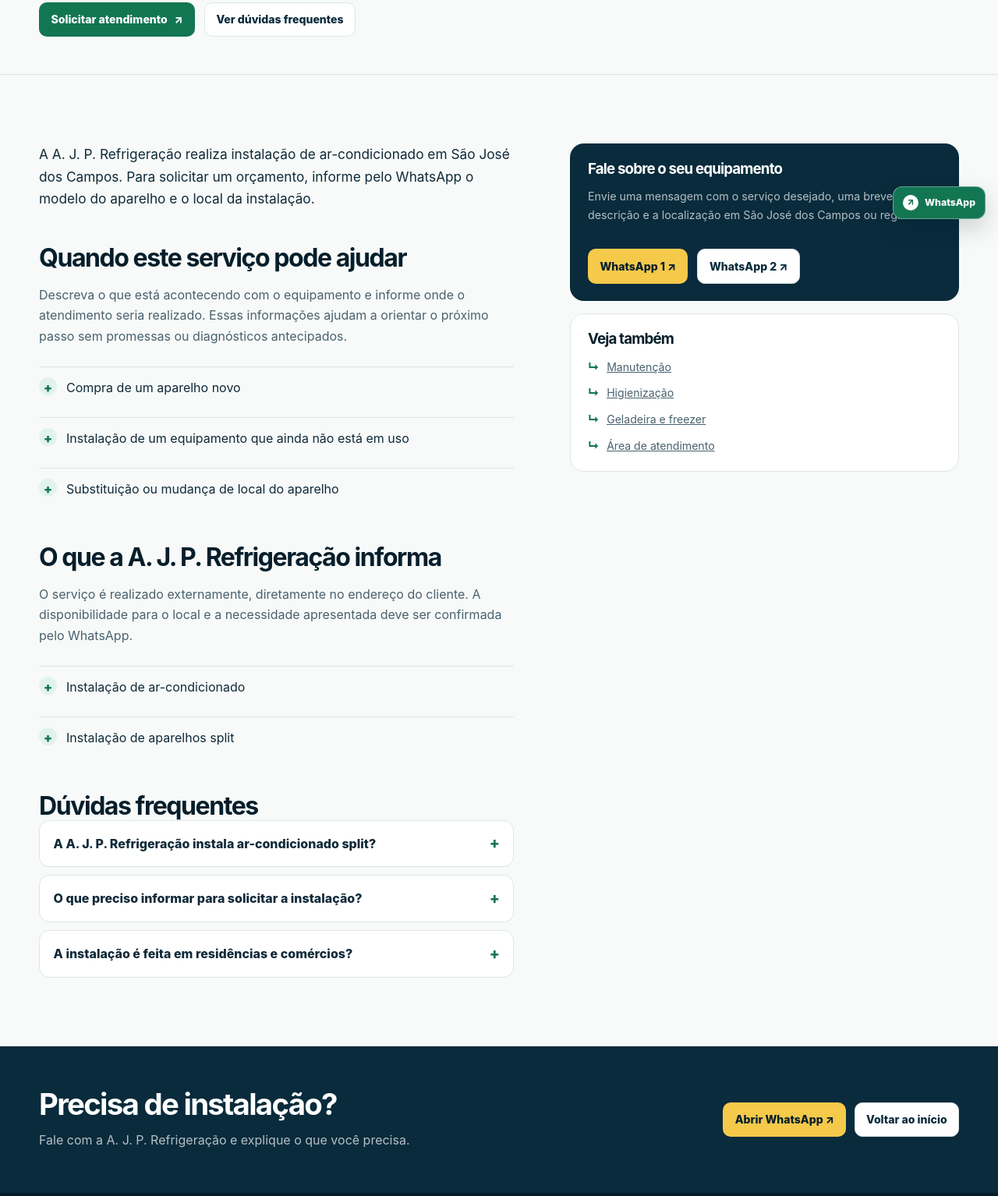
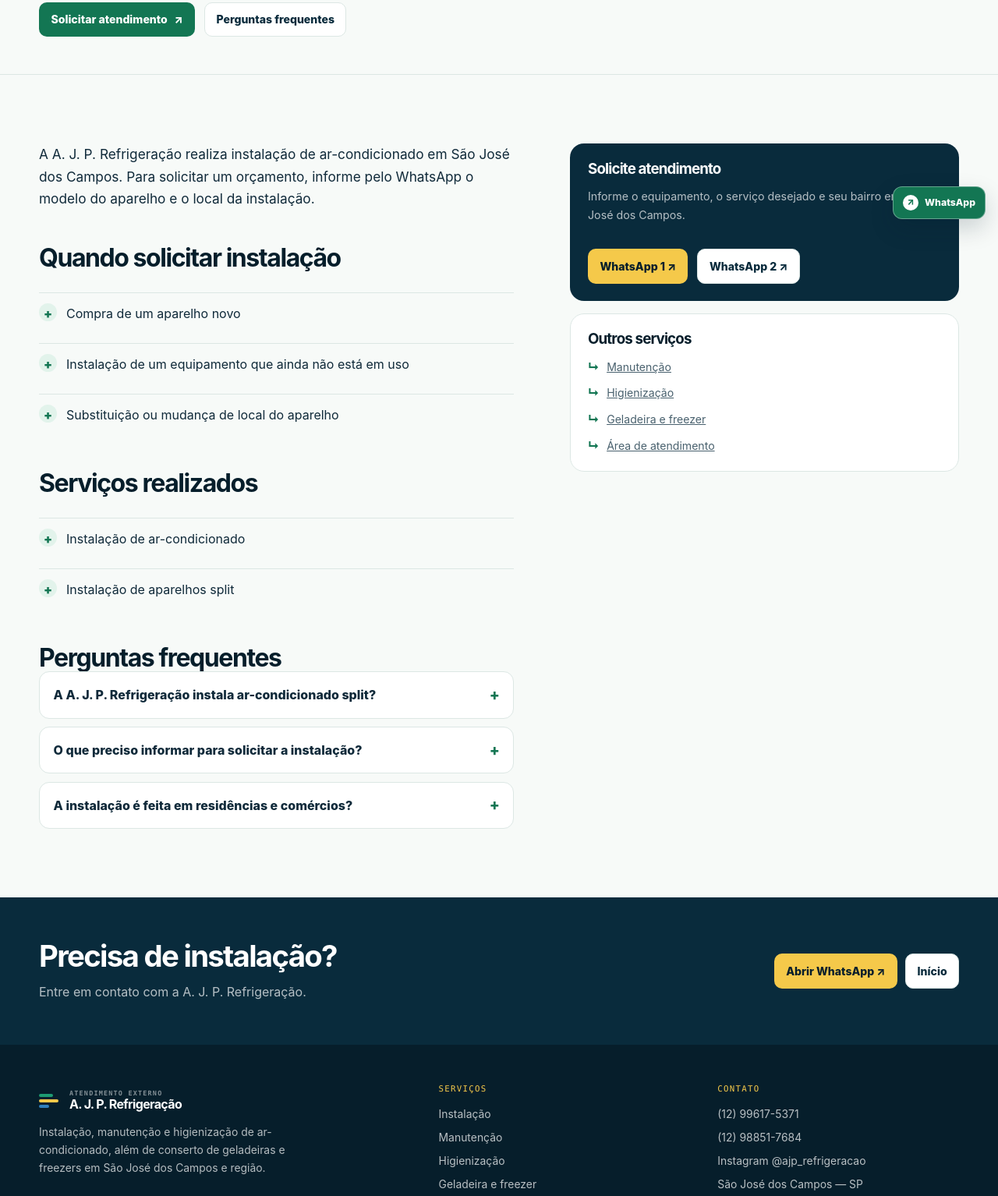
Before and after one commit to rafael-rsadigital/ajprefrigeracao, an Astro site: page /instalacao-de-ar-condicionado in a window 1280 px wide. Shown: the part 503-2037 px from the top of the page at 78% size. Built offline with nearby package versions, Linux system fonts and the light colour scheme; Astro itself is replaced by a stand-in of ours.

Commit message:
Revisar conteúdo e hierarquia das páginas de serviço

```diff
--- a/src/components/ServicePage.astro
+++ b/src/components/ServicePage.astro
@@ -38,7 +38,7 @@ const jsonLd = [
 ---
 <SiteLayout
   title={`${service.title} em São José dos Campos | A. J. P. Refrigeração`}
-  description={`${service.title} em São José dos Campos e região. Saiba como solicitar atendimento da A. J. P. Refrigeração pelo WhatsApp.`}
+  description={`${service.title} em São José dos Campos e região. Consulte a A. J. P. Refrigeração e solicite atendimento pelo WhatsApp.`}
   canonicalPath={canonicalPath}
   keywords={[`${service.title} em São José dos Campos`, service.shortTitle, 'A. J. P. Refrigeração', 'São José dos Campos']}
   jsonLd={jsonLd}
@@ -51,7 +51,7 @@ const jsonLd = [
       <p class="lede">{service.summary}</p>
       <div class="hero-actions">
         <a class="button button--primary" href={primaryWhatsApp} target="_blank" rel="noreferrer">Solicitar atendimento <span aria-hidden="true">↗</span></a>
-        <a class="button button--secondary" href="#duvidas">Ver dúvidas frequentes</a>
+        <a class="button button--secondary" href="#duvidas">Perguntas frequentes</a>
       </div>
     </div>
   </section>
@@ -60,37 +60,35 @@ const jsonLd = [
     <div class="container service-layout">
       <article class="service-content">
         <p>{service.description}</p>
-        <h2>Quando este serviço pode ajudar</h2>
-        <p>Descreva o que está acontecendo com o equipamento e informe onde o atendimento seria realizado. Essas informações ajudam a orientar o próximo passo sem promessas ou diagnósticos antecipados.</p>
+        <h2>Quando solicitar {service.shortTitle.toLowerCase()}</h2>
         <ul class="fact-list">
           {service.problems.map((problem) => <li>{problem}</li>)}
         </ul>
 
-        <h2>O que a A. J. P. Refrigeração informa</h2>
-        <p>O serviço é realizado externamente, diretamente no endereço do cliente. A disponibilidade para o local e a necessidade apresentada deve ser confirmada pelo WhatsApp.</p>
+        <h2>Serviços realizados</h2>
         <ul class="fact-list">
           {service.highlights.map((highlight) => <li>{highlight}</li>)}
         </ul>
 
         <div id="duvidas">
-          <h2>Dúvidas frequentes</h2>
+          <h2>Perguntas frequentes</h2>
           <FAQ items={service.faqs} />
         </div>
       </article>
 
-      <aside class="service-aside" aria-label="Solicite atendimento">
+      <aside class="service-aside" aria-label="Contato">
         <div class="aside-card aside-card--accent">
-          <h3>Fale sobre o seu equipamento</h3>
-          <p>Envie uma mensagem com o serviço desejado, uma breve descrição e a localização em São José dos Campos ou região.</p>
+          <h3>Solicite atendimento</h3>
+          <p>Informe o equipamento, o serviço desejado e seu bairro em São José dos Campos.</p>
           <div class="hero-actions">
             <a class="button button--on-dark" href={primaryWhatsApp} target="_blank" rel="noreferrer">WhatsApp 1 ↗</a>
             <a class="button button--secondary" href={secondaryWhatsApp} target="_blank" rel="noreferrer">WhatsApp 2 ↗</a>
           </div>
         </div>
         <div class="aside-card">
-          <h3>Veja também</h3>
+          <h3>Outros serviços</h3>
           <ul class="bullet-list">
-            {Object.values(serviceBySlug).filter((other) => other.slug !== service.slug).slice(0, 3).map((other) => <li><a href={`/${other.slug}/`}>{other.shortTitle}</a></li>)}
+            {Object.values(serviceBySlug).filter((other) => other.slug !== service.slug).map((other) => <li><a href={`/${other.slug}/`}>{other.shortTitle}</a></li>)}
             <li><a href="/area-de-atendimento/">Área de atendimento</a></li>
           </ul>
         </div>
@@ -102,11 +100,11 @@ const jsonLd = [
     <div class="container cta-band__inner">
       <div>
         <h2>Precisa de {service.shortTitle.toLowerCase()}?</h2>
-        <p>Fale com a A. J. P. Refrigeração e explique o que você precisa.</p>
+        <p>Entre em contato com a A. J. P. Refrigeração.</p>
       </div>
       <div class="cta-actions">
         <a class="button button--on-dark" href={primaryWhatsApp} target="_blank" rel="noreferrer">Abrir WhatsApp ↗</a>
-        <a class="button button--secondary" href="/">Voltar ao início</a>
+        <a class="button button--secondary" href="/">Início</a>
       </div>
     </div>
   </section>
```
